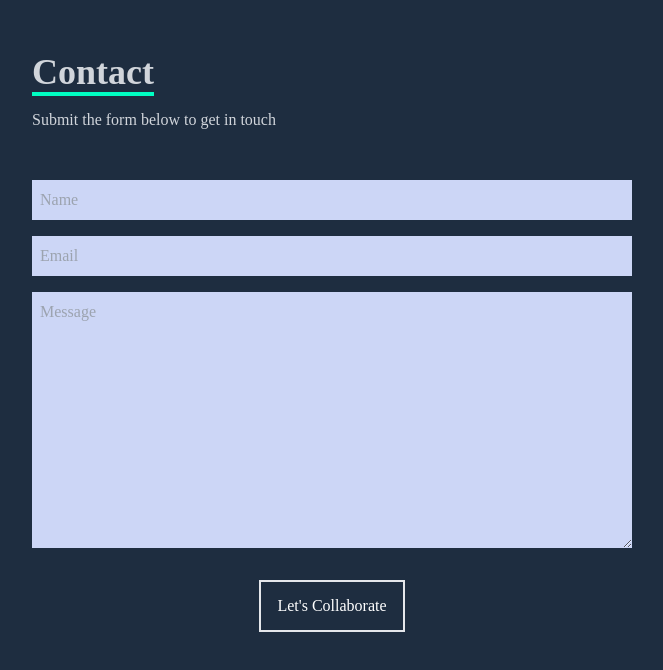
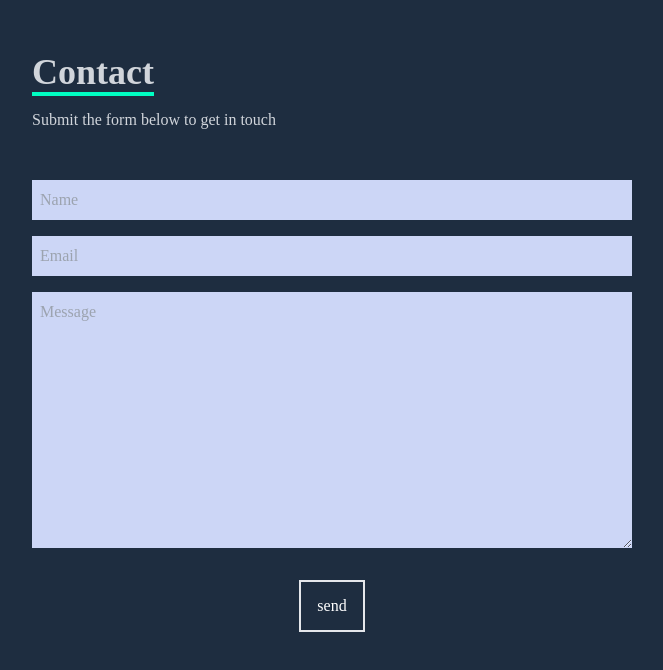
Before and after one commit to khulysojohn/extraClass-Management-app, a React (Create React App) app: page / in a window 1280 px wide. Shown: the part 3109-3779 px from the top of the page, without its empty margins (308-971 px from the left). Built offline with nearby package versions, Linux system fonts and the light colour scheme.

Commit message:
init commit

```diff
--- a/src/componets/Contact.jsx
+++ b/src/componets/Contact.jsx
@@ -17,6 +17,7 @@ const Contact = () => {
         )
       .then((result) => {
           console.log(result.text);
+          console.log("mesege sent")
       }, (error) => {
           console.log(error.text);
       });
@@ -35,27 +36,26 @@ const Contact = () => {
             className='bg-[#ccd6f6] p-2'
             type='text'
             placeholder='Name'
-            name='User_name'
+            name="User_name"
           />
           <input
             className='my-4 p-2 bg-[#ccd6f6]'
             type='email'
             placeholder='Email'
-            name='User_email'
+            name="User_email"
           />
           <textarea
             className='bg-[#ccd6f6] p-2'
-            name='message'
+            name="message"
             rows='10'
             placeholder='Message'
           >
           </textarea>
-          <button
+          <input
             type='submit' value="send"
             className='text-white border-2 hover:bg-[#00FFC3] hover:text-black hover:border-[#00FFC3] px-4 py-3 my-8 mx-auto flex items-center'
-          >
-            Let's Collaborate
-          </button>
+          />
+
         </form>
 
         <div className='lg:hidden'>
```
